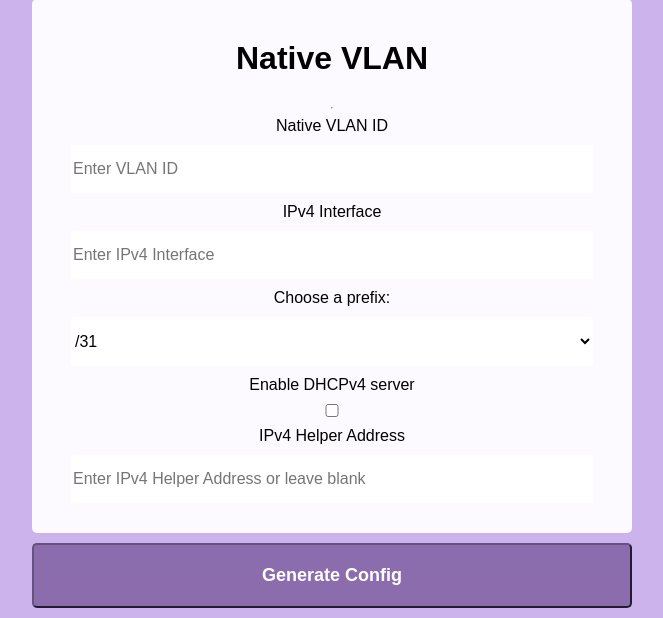
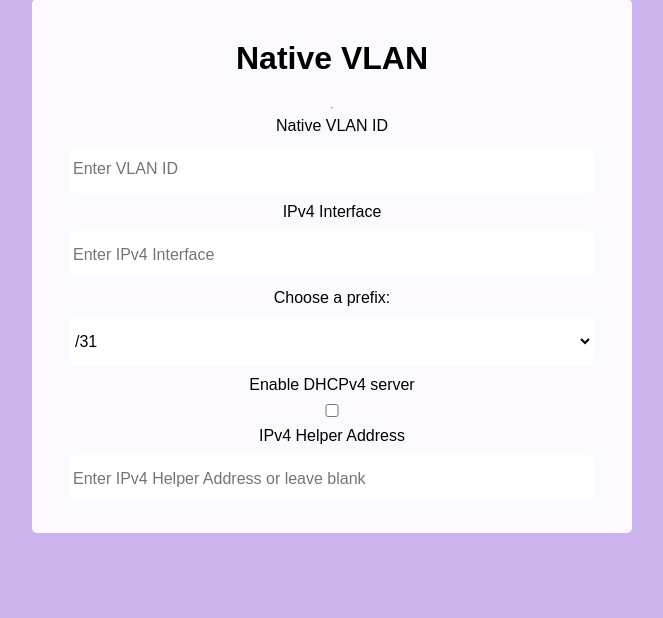
Before and after one commit to dreamusk/Hestank1-chatbot, a Flask app: page / in a window 1280 px wide. Shown: the part 959-1577 px from the top of the page, without its empty margins (318-981 px from the left). After the commit the page ends 1492 px from the top, so only its background shows below. Run offline with Flask 3, Linux system fonts and the light colour scheme.

Commit message:
Update index.html

```diff
--- a/templates/index.html
+++ b/templates/index.html
@@ -218,7 +218,7 @@
 
                      </div>
 
-<button class="Button" type="submit" id="gc">Generate Config</button>
+<!-- <button class="Button" type="submit" id="gc">Generate Config</button> -->
 <div>
     <a href="https://cb-fe-one.vercel.app/chatbot" target="_blank">
         <img src="./chatbot.png" class="chatbot" alt="Chatbot">
```
